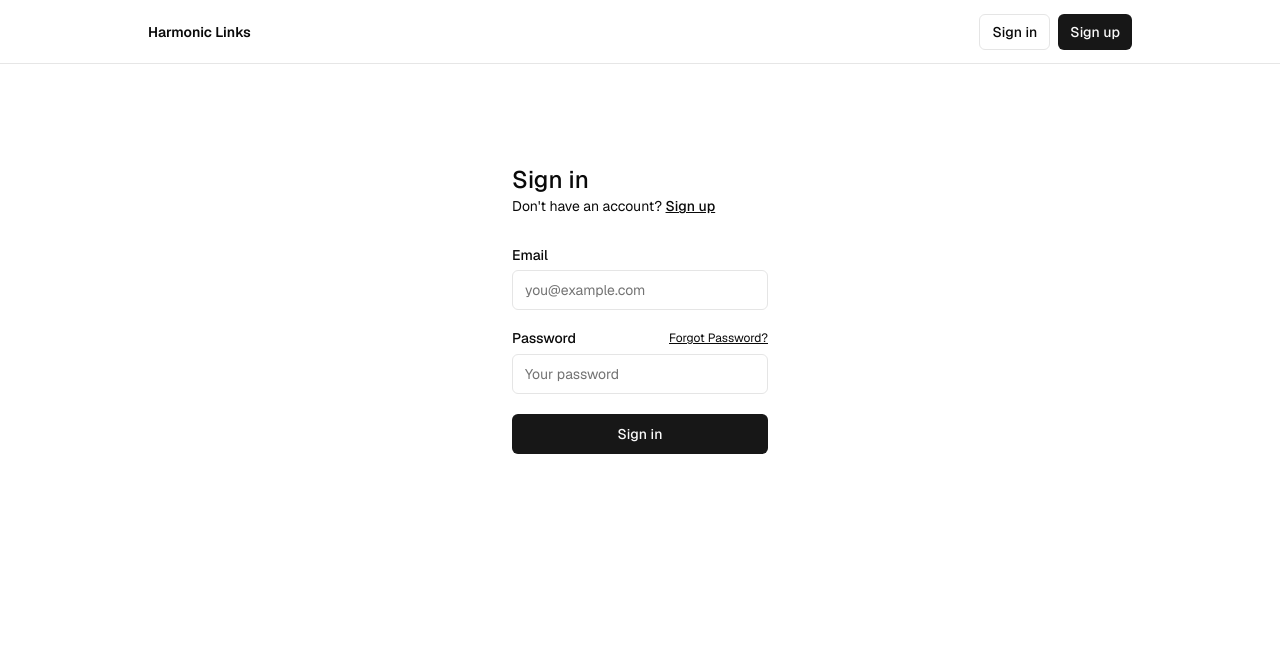
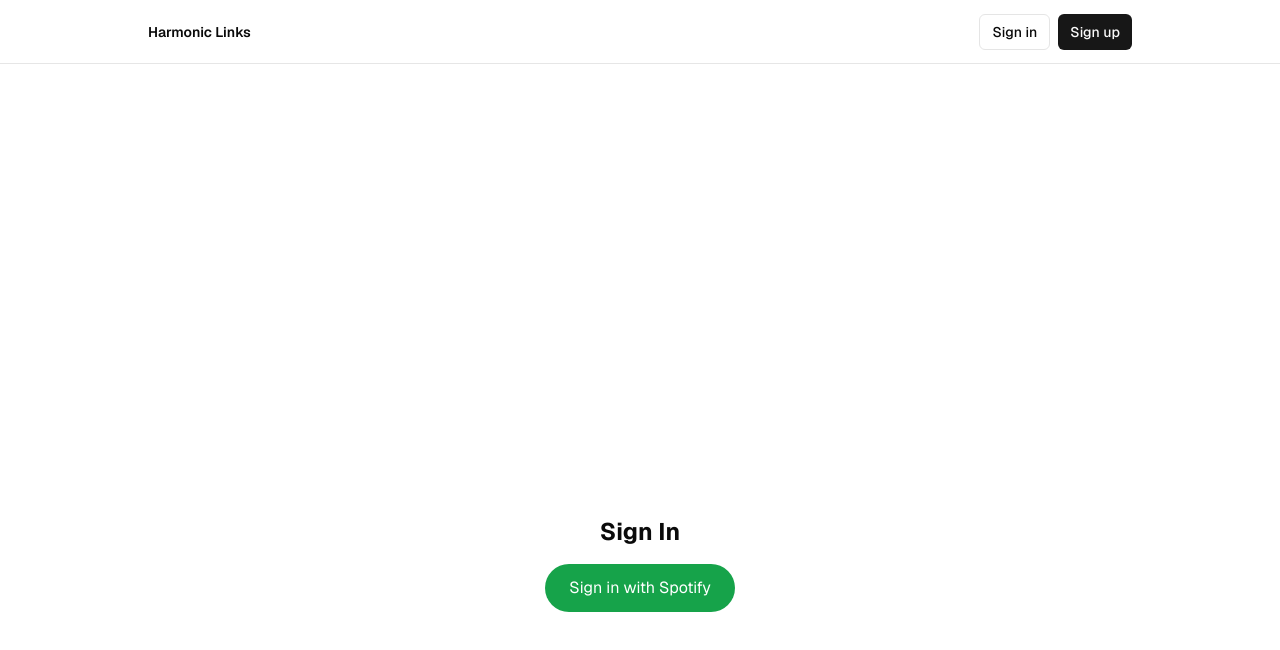
Before and after one commit to adibarra/harmonic-link, a Next.js app: page /sign-in in a window 1280 px wide. Shown: the top 650 px of the page. Built offline with nearby package versions, Linux system fonts and the light colour scheme; no server answers.

Commit message:
Update page.tsx

```diff
--- a/app/(auth-pages)/sign-in/page.tsx
+++ b/app/(auth-pages)/sign-in/page.tsx
@@ -1,44 +1,36 @@
-import { signInAction } from "@/app/actions";
-import { FormMessage, Message } from "@/components/form-message";
-import { SubmitButton } from "@/components/submit-button";
-import { Input } from "@/components/ui/input";
-import { Label } from "@/components/ui/label";
-import Link from "next/link";
+"use client"
 
-export default async function Login(props: { searchParams: Promise<Message> }) {
-  const searchParams = await props.searchParams;
-  return (
-    <form className="flex-1 flex flex-col min-w-64">
-      <h1 className="text-2xl font-medium">Sign in</h1>
-      <p className="text-sm text-foreground">
-        Don't have an account?{" "}
-        <Link className="text-foreground font-medium underline" href="/sign-up">
-          Sign up
-        </Link>
-      </p>
-      <div className="flex flex-col gap-2 [&>input]:mb-3 mt-8">
-        <Label htmlFor="email">Email</Label>
-        <Input name="email" placeholder="you@example.com" required />
-        <div className="flex justify-between items-center">
-          <Label htmlFor="password">Password</Label>
-          <Link
-            className="text-xs text-foreground underline"
-            href="/forgot-password"
-          >
-            Forgot Password?
-          </Link>
-        </div>
-        <Input
-          type="password"
-          name="password"
-          placeholder="Your password"
-          required
-        />
-        <SubmitButton pendingText="Signing In..." formAction={signInAction}>
-          Sign in
-        </SubmitButton>
-        <FormMessage message={searchParams} />
-      </div>
-    </form>
-  );
+import { createClient } from "@/utils/supabase/client";
+import { create } from "lodash";
+
+const handleLogin = async () => {
+const supabase = await createClient()
+const { data, error } = await supabase.auth.signInWithOAuth({
+provider: 'spotify',
+  options: {
+  redirectTo: 'http://localhost:3000/api/auth/callback?next=/', // or your deployed URL
+  scopes: 'user-read-email user-read-private',
+  },
+});
+
+if (error) {
+  console.error('OAuth error:', error);
+} else {
+  console.log('Redirecting to Spotify...');
+  }
+};
+
+export default function LoginPage() {
+  return (
+  <main className="flex flex-col items-center justify-center min-h-screen gap-4">
+  <h1 className="text-2xl font-bold">Sign In</h1>
+
+    <button
+      onClick={handleLogin}
+      className="bg-green-600 text-white px-6 py-3 rounded-full hover:bg-green-700"
+  >
+  Sign in with Spotify
+  </button>
+  </main>
+);
 }
```
